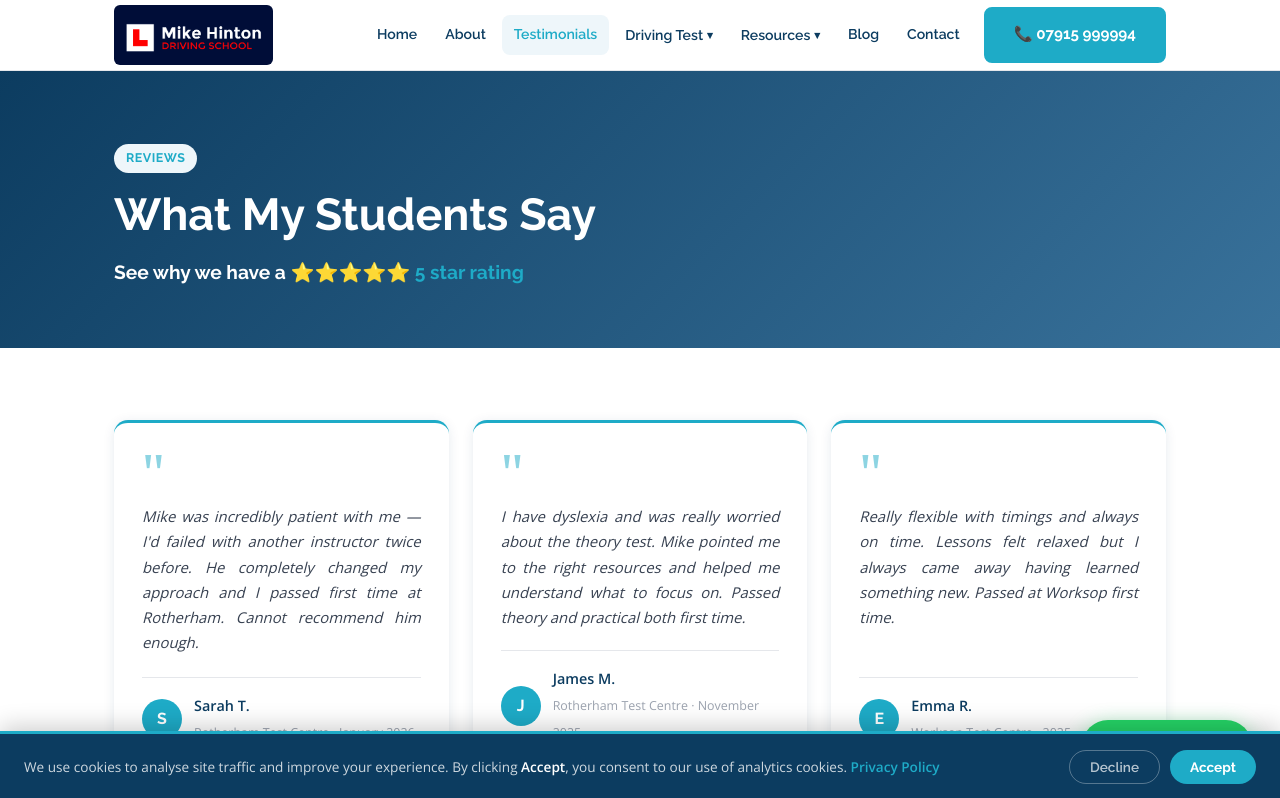
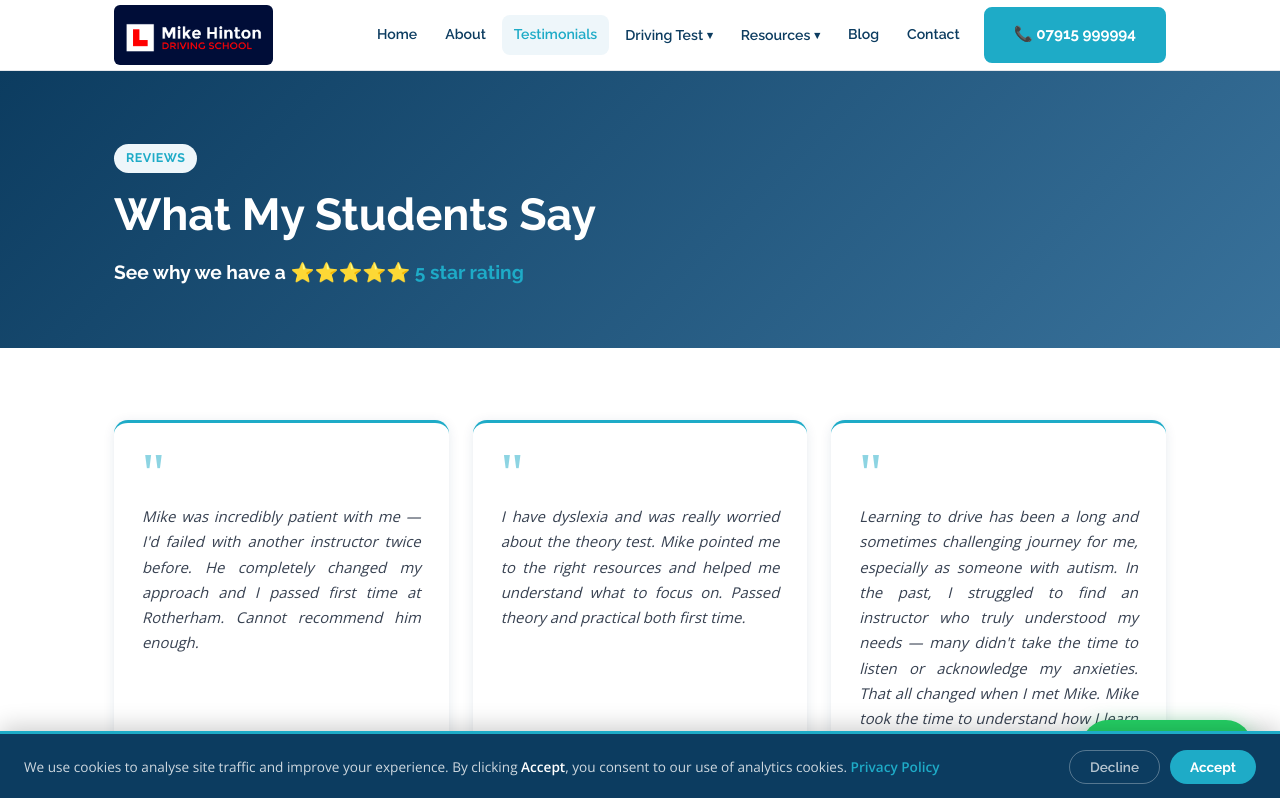
Before and after one commit to mikehinton-wq/mods-website, a React (Vite) app: page /testimonials in a window 1280 px wide. Shown: the top 798 px of the page. Built offline with nearby package versions, Linux system fonts and the light colour scheme.

Commit message:
Update site

```diff
--- a/src/pages/Testimonials.jsx
+++ b/src/pages/Testimonials.jsx
@@ -16,11 +16,12 @@ const testimonials = [
     initial: 'J',
   },
   {
-    quote: "Really flexible with timings and always on time. Lessons felt relaxed but I always came away having learned something new. Passed at Worksop first time.",
-    name: 'Emma R.',
-    centre: 'Worksop Test Centre',
-    date: '2025',
-    initial: 'E',
+    quote: "Learning to drive has been a long and sometimes challenging journey for me, especially as someone with autism. In the past, I struggled to find an instructor who truly understood my needs — many didn't take the time to listen or acknowledge my anxieties. That all changed when I met Mike.\n\nMike took the time to understand how I learn best and adapted every lesson to suit my pace. He never rushed me or made me feel pressured, and his calm, patient approach gave me the confidence I needed to keep going. He didn't just teach me how to drive — he taught me valuable coping strategies and techniques that I now use in my everyday life.\n\nFor anyone who learns differently, experiences anxiety, or simply wants an instructor who truly cares, I couldn't recommend Mike more highly.",
+    name: 'Lucy',
+    centre: 'Braithwell',
+    date: 'May 2026',
+    initial: 'L',
+    featured: true,
   },
   {
     quote: "I'm an anxious person in general and was dreading learning to drive. Mike made it feel manageable from the very first lesson. His patience is unbelievable.",
```
